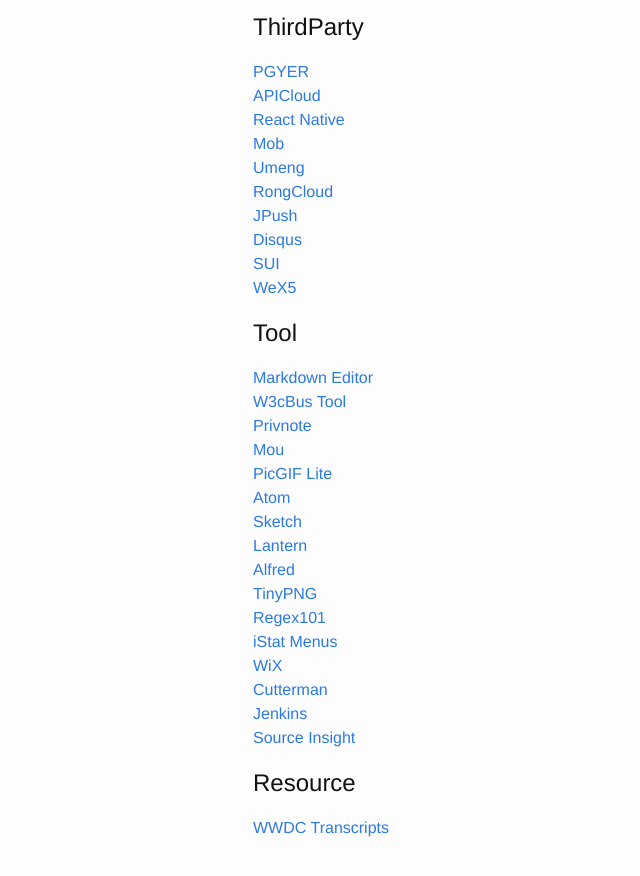
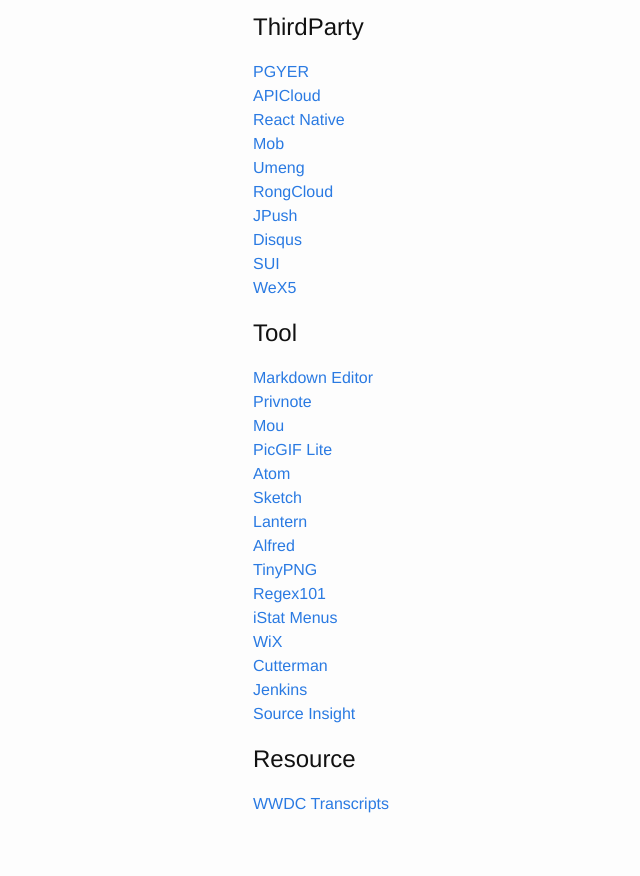
Before and after one commit to GeekRRK/GeekRRK.github.io, a Jekyll site: the page built from _posts/2015-12-24-Valuable websites.md, in a window 1280 px wide and 900 px high, scrolled down 1071 px. Shown: the top 876 px of the window, without its empty margins (17-657 px from the left). Built offline with Jekyll 4.4.1, drawn with Linux system fonts in a browser that asks for light colours.

Commit message:
Update valuable websites

```diff
--- a/_posts/2015-12-24-Valuable websites.md
+++ b/_posts/2015-12-24-Valuable websites.md
@@ -54,7 +54,6 @@
 
 # Tool
 [Markdown Editor](https://www.zybuluo.com/mdeditor)
-[W3cBus Tool](http://www.w3cbus.com/tool)
 [Privnote](https://privnote.com)
 [Mou](http://25.io)
 [PicGIF Lite](https://itunes.apple.com/us/app/picgif-lite/id844918735?mt=12)
```
